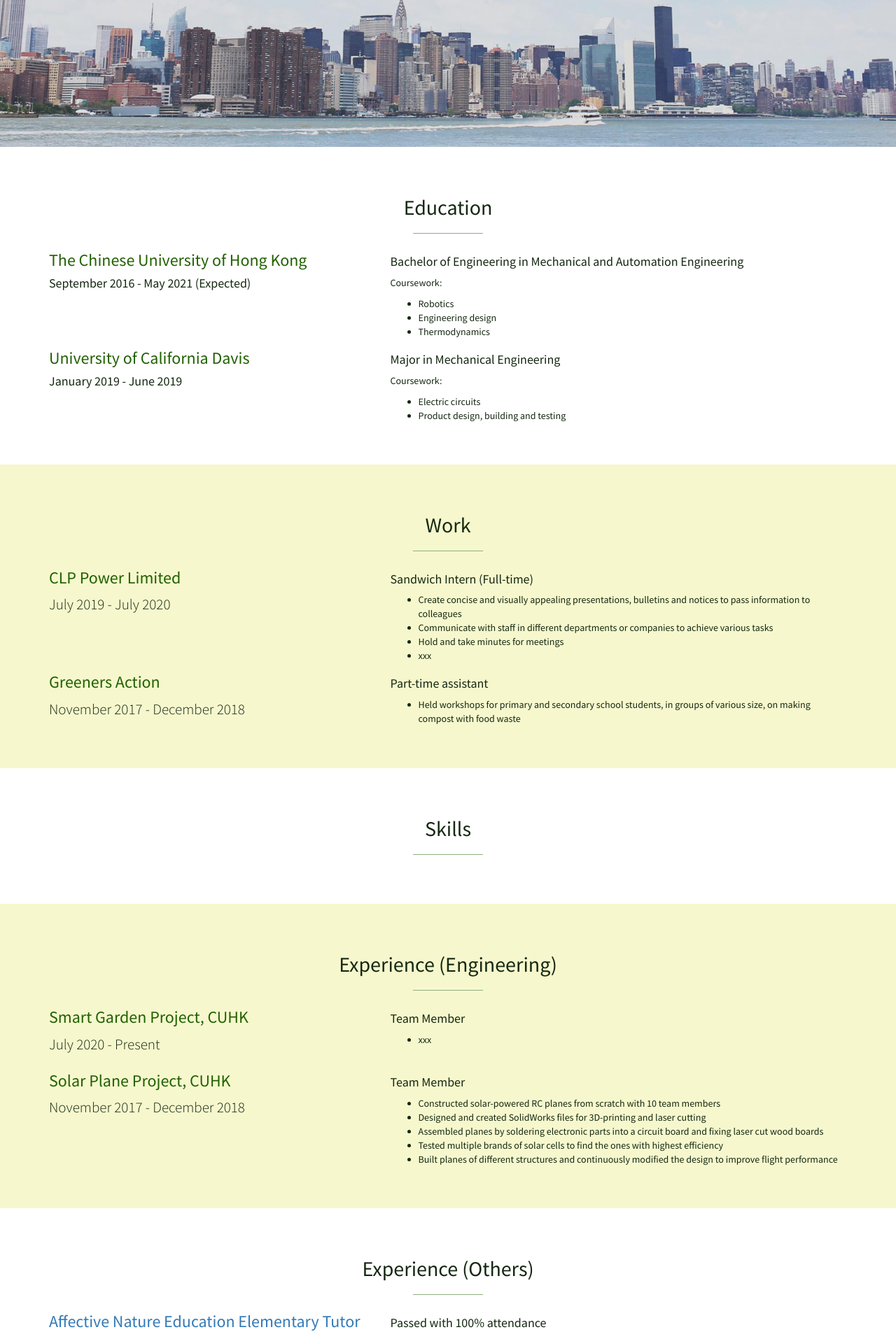
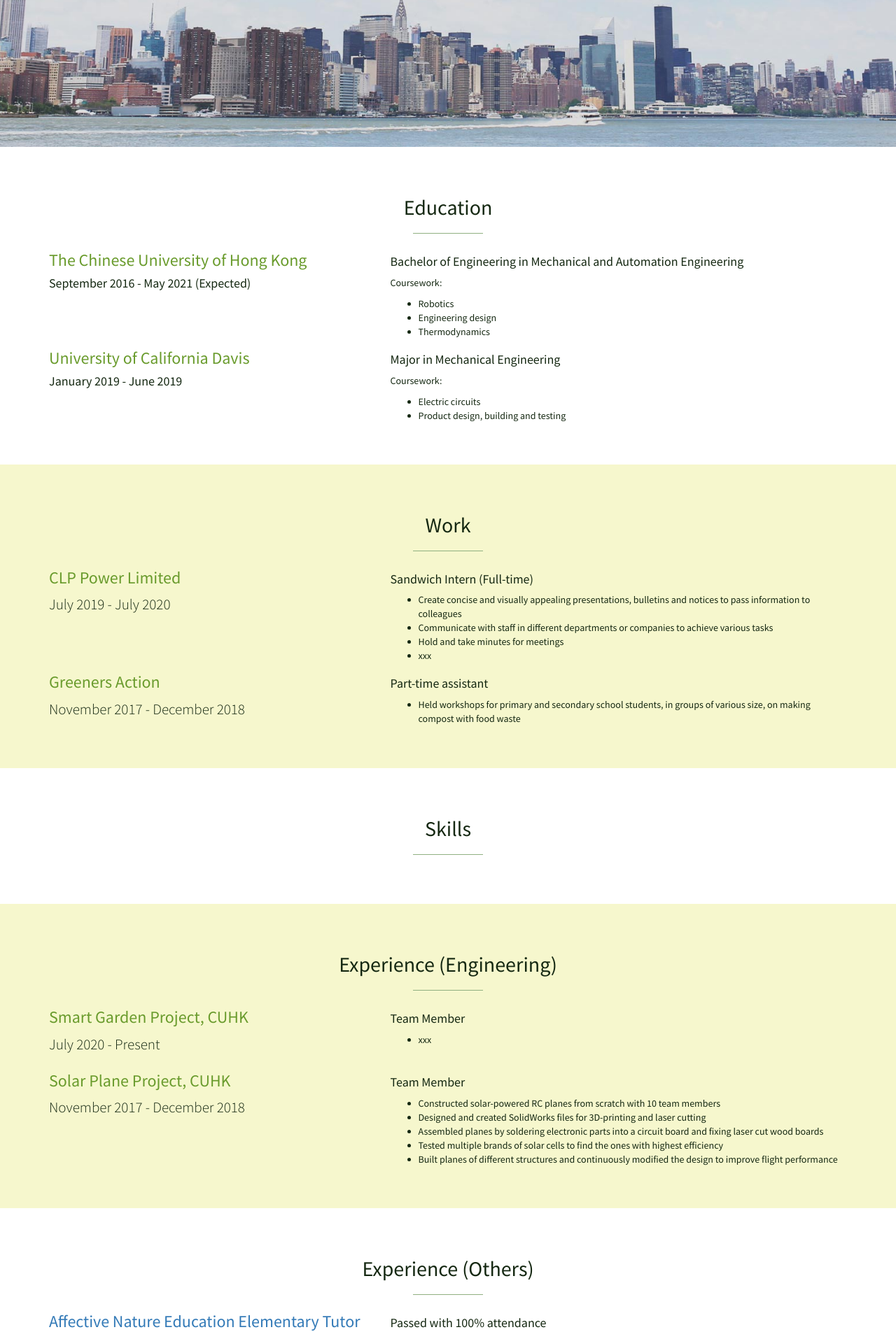
Before and after one commit to leelacceber/stylish-portfolio-jekyll-master, a Jekyll site: the page built from index.html, in a window 1280 px wide. Shown: the part 690-2594 px from the top of the page at 70% size. Built offline with Jekyll 4.4.1, drawn with Linux system fonts in a browser that asks for light colours.

Commit message:
Update stylish-portfolio.css

```diff
--- a/css/stylish-portfolio.css
+++ b/css/stylish-portfolio.css
@@ -184,7 +184,7 @@ hr.small {
 }
 
 .simple-text h3 {
-    color: #216100;
+    color: #699b2c;
     margin-top: 5px;
 }
 
```
